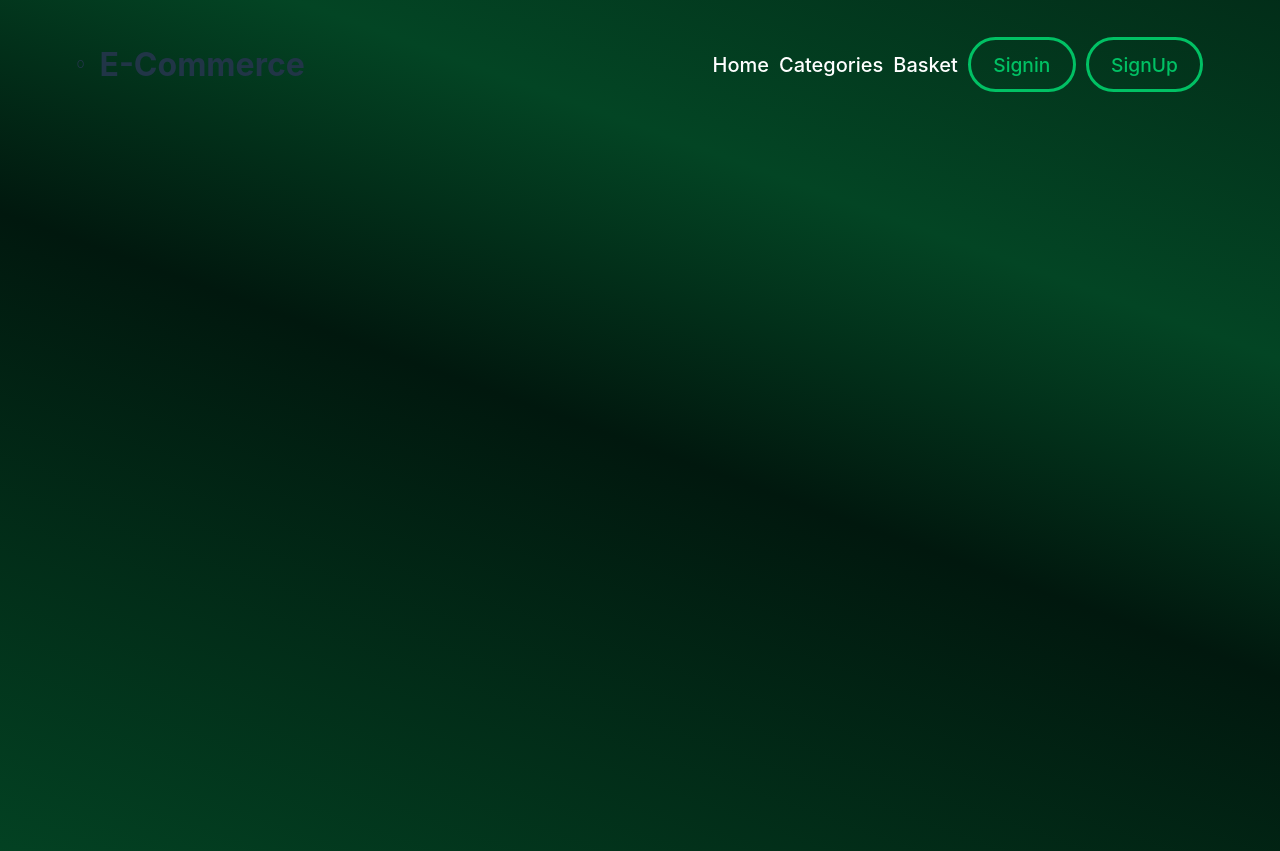
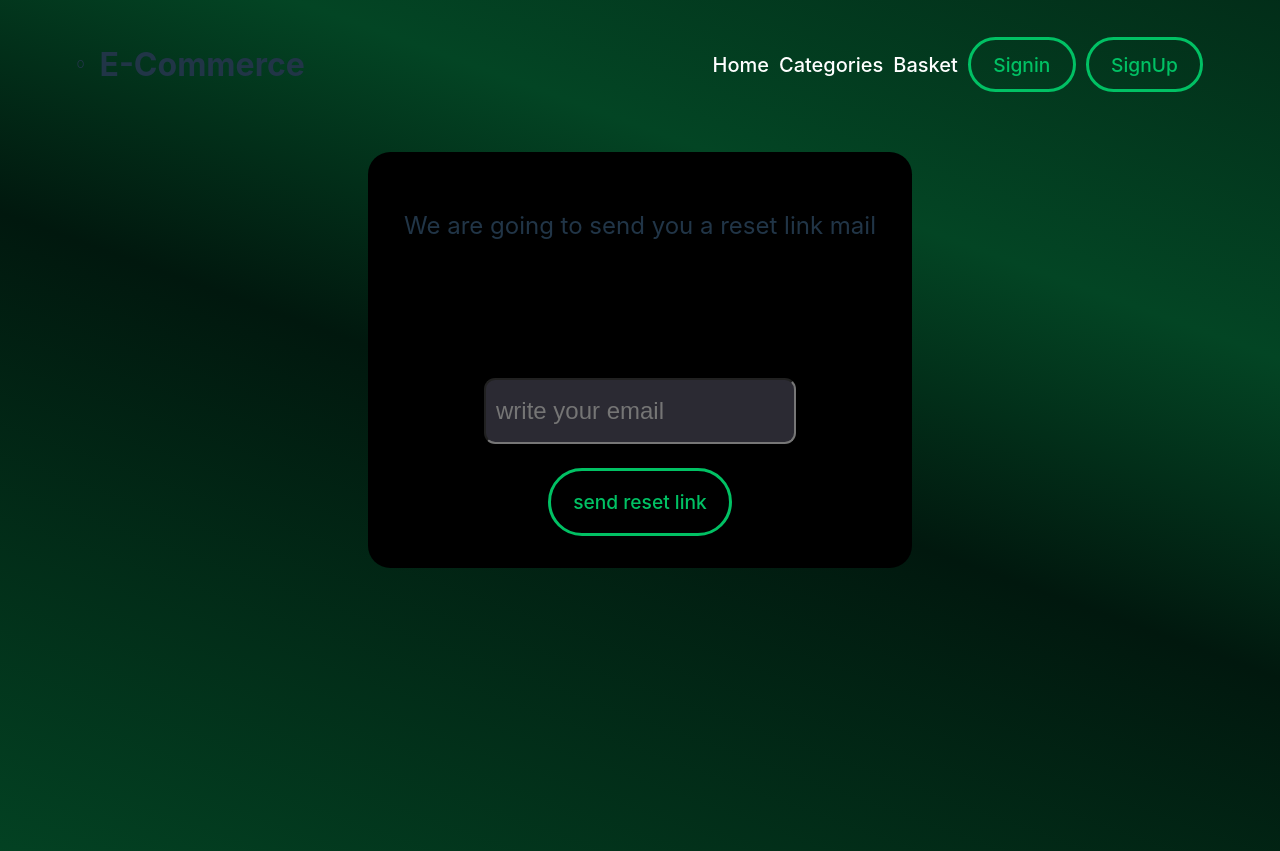
Before and after one commit to celik-arda/e-commerce, a React (Vite) app: page /forgot_password in a window 1280 px wide. Built offline with nearby package versions, Linux system fonts and the light colour scheme; no server answers.

Commit message:
feat (forgotPassword/) : add reset password feature
complete <ForgotPassword/> component as js mekanism and scss design, create reset form, connect this with firebase auth method, display info message based on sending-process-state

```diff
--- a/src/App.tsx
+++ b/src/App.tsx
@@ -1,6 +1,7 @@
 import './App.css';
 import {useContext, useEffect} from 'react'
 import {Routes, Route, useParams} from 'react-router-dom'
+import ForgotPassword from './components/authComponents/forgotPassword/ForgotPassword.tsx';
 
 
 import MyAllContext from './contextProviders/MyContextProvider.tsx';
@@ -98,11 +99,15 @@ function App() {
                     <Route path='/signout' element={<SignOut />} />
                 </Routes>
 
-                    <Routes>
+                <Routes>
                     <Route path={`/product`} element={<EachProductLayout />}>
                         <Route path='/product/:myUrl' element={<EachProductDetail/>} />
                     </Route>
-                    </Routes>
+                </Routes>
+
+                <Routes>
+                    <Route path='/forgot_password' element={<ForgotPassword />} />
+                </Routes>
                 {/* --- (END) Navbar Link Routes ---*/}
 
             </div>
--- a/src/components/authComponents/forgotPassword/ForgotPassword.module.css
+++ b/src/components/authComponents/forgotPassword/ForgotPassword.module.css
@@ -1 +1,34 @@
-/*# sourceMappingURL=ForgotPassword.module.css.map */
+.forgot_pass_container {
+  background-color: black;
+  margin: 3rem auto 1rem auto;
+  padding: 2rem 2rem;
+  width: 30rem;
+  height: 22rem;
+  border-radius: 1.4rem;
+}
+.forgot_pass_container form {
+  width: 100%;
+  height: 100%;
+  display: flex;
+  flex-direction: column;
+  justify-content: center;
+  align-items: center;
+  row-gap: 1.5rem;
+}
+.forgot_pass_container .info_area {
+  flex: 14;
+}
+.forgot_pass_container .info_area p {
+  display: inline-block;
+  text-align: center;
+  font-size: 1.5rem;
+}
+.forgot_pass_container input {
+  flex: 3;
+  background-color: #2b2a33;
+  width: 18rem;
+  height: 2rem;
+}
+.forgot_pass_container button {
+  flex: 3;
+}/*# sourceMappingURL=ForgotPassword.module.css.map */
--- a/src/components/authComponents/forgotPassword/ForgotPassword.module.scss
+++ b/src/components/authComponents/forgotPassword/ForgotPassword.module.scss
@@ -0,0 +1,41 @@
+@import '../../../_variables';
+
+.forgot_pass_container {
+    background-color: black;
+    margin: 3rem auto 1rem auto;
+    padding: 2rem 2rem;
+    width: 30rem;
+    height: 22rem;
+    border-radius: 1.4rem;
+
+    form {
+        width: 100%;
+        height: 100%;
+        display: flex;
+        flex-direction: column;
+        justify-content: center;
+        align-items: center;
+        row-gap: 1.5rem;
+    }
+
+    .info_area {
+        flex: 14;
+
+        p {
+            display: inline-block;
+            text-align: center;
+            font-size: 1.5rem;
+        }
+    }
+
+    input {
+        flex: 3;
+        background-color: #2b2a33;
+        width: 18rem;
+        height: 2rem;
+    }
+
+    button {
+        flex: 3;
+    }
+}
--- a/src/components/authComponents/forgotPassword/ForgotPassword.tsx
+++ b/src/components/authComponents/forgotPassword/ForgotPassword.tsx
@@ -1,8 +1,51 @@
+import {useState} from 'react';
+import style from './ForgotPassword.module.css';
+import { auth } from '../../../../firebase.tsx';
+import { sendPasswordResetEmail } from 'firebase/auth';
+
 
 const ForgotPassword = () => {
+
+    const infoBeforeSend = "We are going to send you a reset link mail";
+
+    const infoAfterSend = "We have sent an email that includes a link to create a new password. If you wrote a valid email adress, check your inbox";
+
+    const [mailToReset, setMailToReset] = useState<string>("")
+    const [infoMessageforReset, setInfoMessageForReset] = useState<string>(infoBeforeSend);
+
+    const handleMailToResetPass = (e: any) => {
+        e.preventDefault();
+
+        if(mailToReset !== ""){
+            sendPasswordResetEmail(auth, mailToReset)
+            .then(() => {
+                setInfoMessageForReset(infoAfterSend);
+            })
+            .catch(() => {
+                setInfoMessageForReset(`Reset-password process has been failed !!!`);
+            })
+            .finally(() => {
+                setMailToReset("");
+            });
+        }
+    }
+
     return (
-        <div>
-            <h2>Forgot Password</h2>
+        <div className={style.forgot_pass_container}>
+            <form>
+                <div className={style.info_area}>
+                    <p>{infoMessageforReset}</p>
+                </div>
+                <input
+                value={mailToReset}
+                type='mail'
+                onChange={e => setMailToReset(e.target.value)}
+                placeholder='write your email'
+                />
+                <button
+                onClick={handleMailToResetPass}>send reset link</button>
+            </form>
+
         </div>
     )
 }
--- a/src/components/authComponents/signIn/SignIn.tsx
+++ b/src/components/authComponents/signIn/SignIn.tsx
@@ -76,12 +76,12 @@ const SignIn = () => {
                     onClick={handleLoginForm}>
                         Login
                     </button>
-                    <NavLink to='forgot_password' >Forgot my password</NavLink>
+                    <NavLink to='/forgot_password' >Forgot my password</NavLink>
                 </form>
 
-                <Routes>
-                    <Route element={<ForgotPassword />} path='/forgot_password' />
-                </Routes>
+                {/* <Routes>
+                    <Route path='/forgot_password' element={<ForgotPassword />} />
+                </Routes> */}
 
             </div>
         )
```
